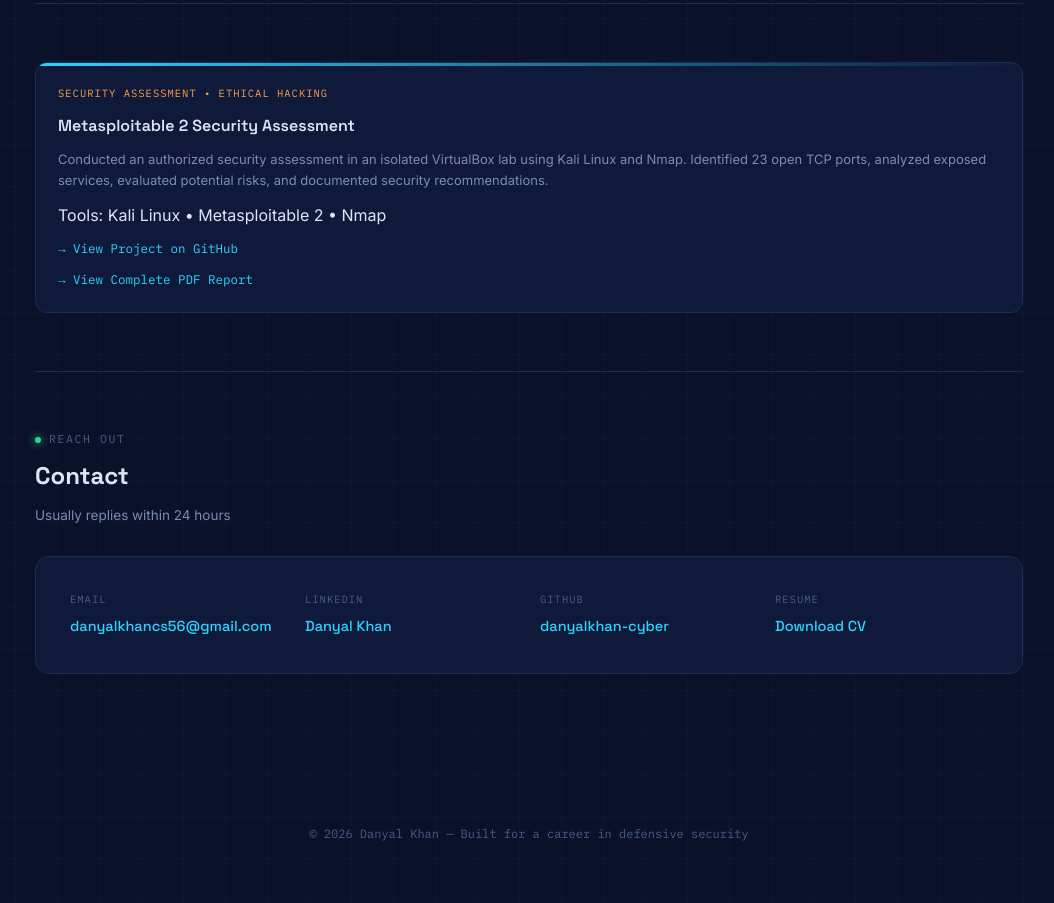
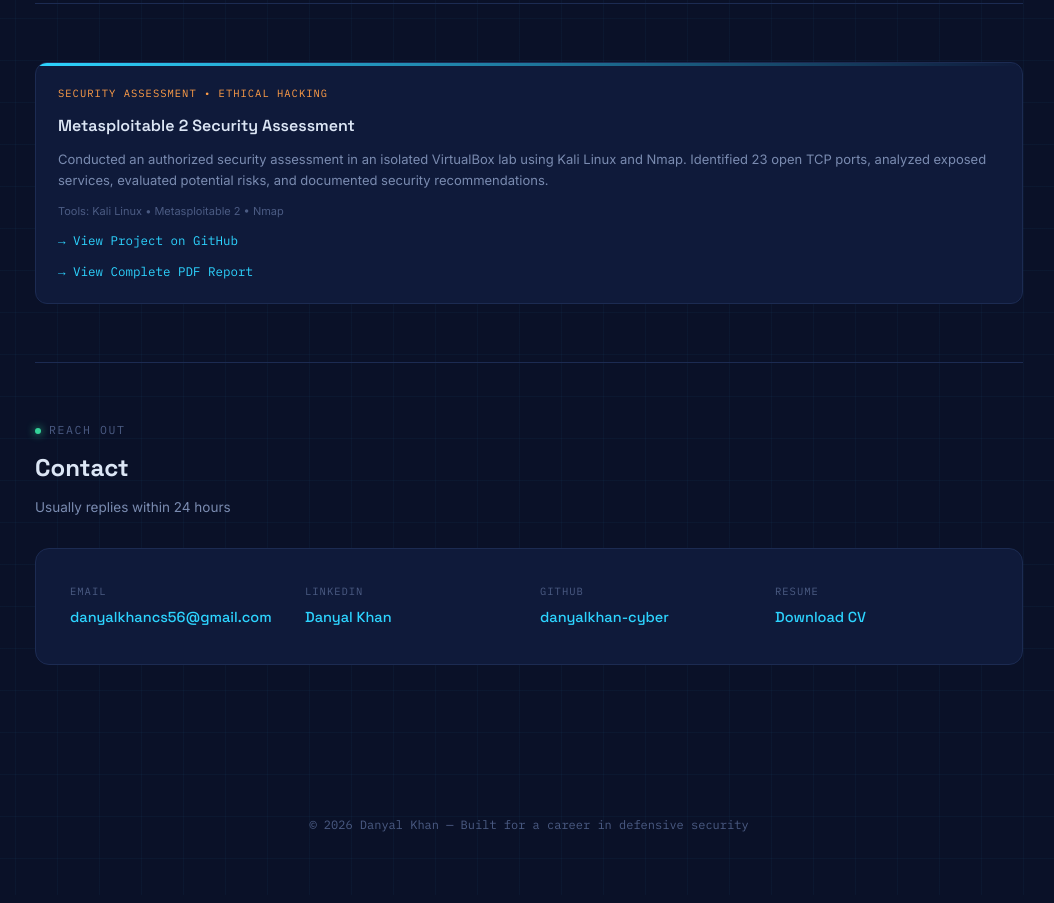
Before and after one commit to danyalkhan-cyber/My-Portfolio, a plain HTML site: page My Professional-portfolio.html in a window 1280 px wide. Shown: the part 3006-3909 px from the top of the page, without its empty margins (111-1165 px from the left). Drawn offline with Linux system fonts and the light colour scheme.

Commit message:
Add proj-tools class for project tools styling

```diff
--- a/My Professional-portfolio.html
+++ b/My Professional-portfolio.html
@@ -192,7 +192,10 @@
   .proj-title{ font-family: var(--f-head); font-size: 16px; font-weight:600; }
   .proj-desc{ font-size: 13px; color: var(--text-dim); flex-grow:1; }
   .proj-link{ font-size: 12.5px; font-family: var(--f-mono); }
-  .placeholder-note{ color: var(--text-faint); font-size: 11px; }
+  .proj-tools{
+  color: var(--text-faint);
+  font-size: 11px;
+ }
 
   /* ---------- CONTACT ---------- */
   .contact-card{
```
